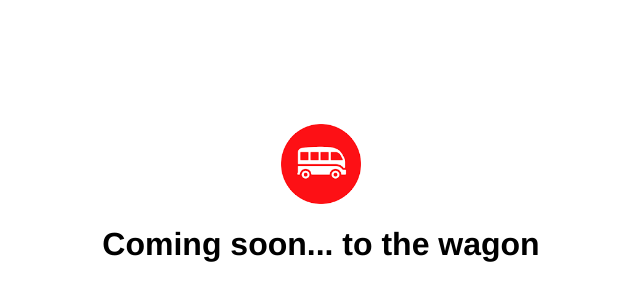
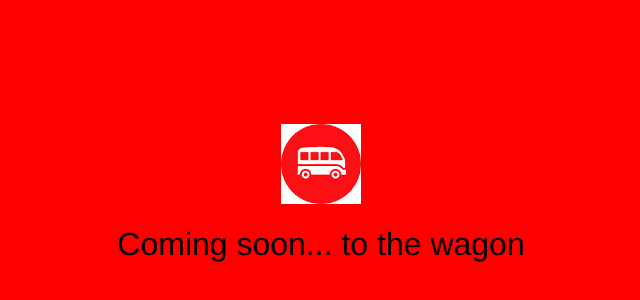
Before and after one commit to olivier7delf/git-101, a plain HTML site: page index.html in a window 1280 px wide. Shown: the part 196-496 px from the top of the page, without its empty margins (319-959 px from the left). Drawn offline with Linux system fonts and the light colour scheme.

Commit message:
add background red and modify h1

```diff
--- a/style.css
+++ b/style.css
@@ -1,7 +1,11 @@
 body {
 	margin: 0;
 	font-family: Helvetica;
+	background-color: red;
+}
 
+h1 {
+	font-weight: 100;
 }
 
 #logo {
```
